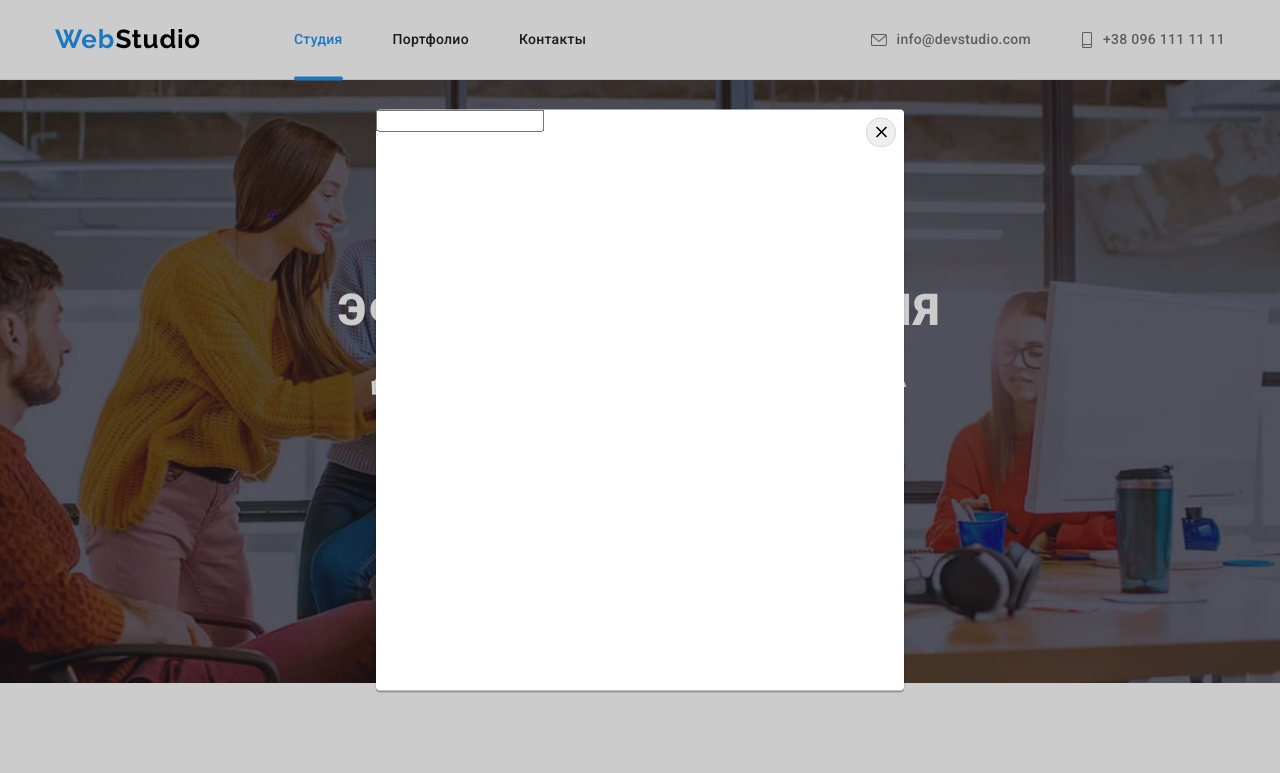
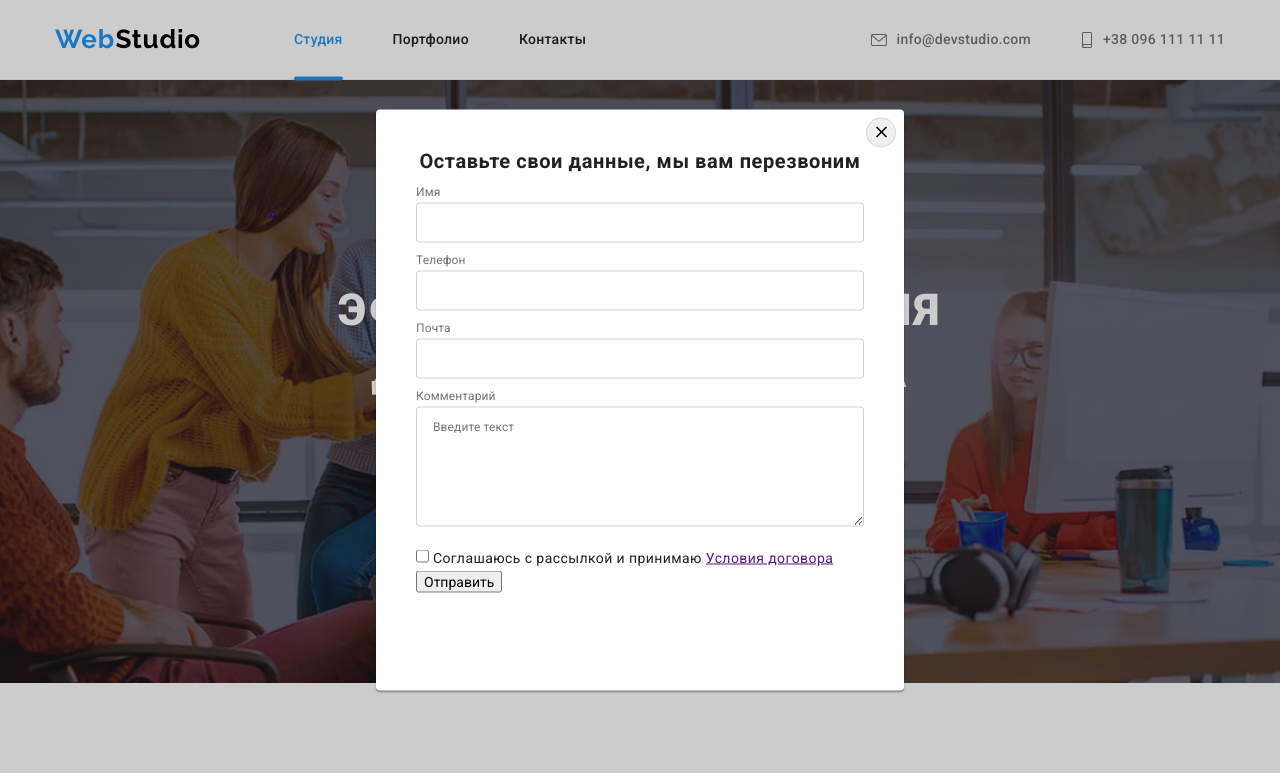
Before and after one commit to adrilix/goit-markup-hw-06, a plain HTML site: page index.html in a window 1280 px wide. Both pictures are taken after a click on the button "Заказать услугу". Shown: the top 773 px of the page. Drawn offline with nearby package versions, Linux system fonts and the light colour scheme.

Commit message:
Щось робив вночі, а коміт роблю вранці

```diff
--- a/css/styles.css
+++ b/css/styles.css
@@ -17,6 +17,7 @@
     rgba(255, 255, 255, 0.1);
     --modal-close-border:rgba(0, 0, 0, 0.1);
     --btn-hero-shadow: rgba(0, 0, 0, 0.15);
+    --modal-input-border: rgba(33, 33, 33, 0.2);
 /* Властивості ховеру та фокусу: */
     --anim: 250ms cubic-bezier(0.4, 0, 0.2, 1);
 
@@ -227,8 +228,13 @@ img{
     transition: color var(--anim);
 }
 
-.mail:hover,:focus,
-.phone:hover,:focus{
+.mail:hover,
+.mailfocus{
+    color: var(--brand-color);
+}
+
+.phone:hover,
+.phone:focus{
     color: var(--brand-color);
 }
 
@@ -298,7 +304,8 @@ img{
 
 }
 
-/* .button-hero:focus{
+/* .button-hero:focus,
+.button-hero:hover{
     color: var(--text-third-tlbgc);
 } */
 
@@ -587,8 +594,8 @@ background: rgba(47, 48, 58, 0.8);
     background-color: var(--brand-color);
     color:var(--text-third-tlbgc);
     box-shadow: 0px 3px 1px rgba(0, 0, 0, 0.1),
-     0px 1px 2px rgba(0, 0, 0, 0.08),
-      0px 2px 2px rgba(0, 0, 0, 0.12);
+    0px 1px 2px rgba(0, 0, 0, 0.08),
+    0px 2px 2px rgba(0, 0, 0, 0.12);
 }
 
 .button-filter-list:not(:last-child){
@@ -817,6 +824,15 @@ border-bottom: 1px solid  var(--portfolio-bgc);
     border: 1px solid var(--modal-close-border);
     border-radius: 50%;
     cursor: pointer;
+    transition: fill var(--anim);
+}
+
+.x-button:hover{
+    fill: var(--brand-color);
+}
+
+.x-button:focus{
+    fill: var(--brand-color);
 }
 
 .x-icon{
@@ -825,3 +841,86 @@ border-bottom: 1px solid  var(--portfolio-bgc);
     left: 50%;
     transform: translate(-50%, -50%);
 }
+
+.modal-contant{
+    padding: 40px;
+}
+
+.modal-headline{
+    font-weight: 700;
+    font-size: 20px;
+    line-height: calc(23/20);
+    text-align: center;
+    letter-spacing: 0.03em;
+    margin-bottom: 12px;
+}
+
+.modal-form{
+/* display: flex;
+flex-direction: column */
+
+}
+
+.inputs{
+    margin-bottom: 10px;
+    /* outline: 4px solid rgb(228, 248, 7); */
+}
+
+/* .inputs:last-child{
+    margin-bottom: 20px;
+} */
+
+.comments{
+    margin-bottom: 20px;
+}
+
+.input-label{
+    display: block;
+    width: 100%;
+    font-size: 12px;
+    line-height: calc(14/12);
+    letter-spacing: 0.01em;
+    color: var(--text-second);
+    margin-bottom: 4px;
+
+}
+
+
+
+.input-window{
+    display: block;
+    width: 100%;
+    height: 40px;
+    font-size: 12px;
+    line-height: calc(14/12);
+    letter-spacing: 0.01em;
+    border: 1px solid var(--modal-input-border);
+    border-radius: 4px;
+    /* outline: 2px solid rgb(58, 153, 51); */
+}
+
+.textarea{
+    height: 120px;
+    padding: 12px 16px;
+}
+
+.checkbox{
+    /* display: flex;
+    align-items: center; */
+    font-size: 12px;
+    line-height: calc(14/12);
+    letter-spacing: 0.01em;
+    color: rgba(117, 117, 117, 0.5);
+}
+
+/* .input-checkbox{
+    display: inline-block;
+}
+
+.label-checkbox{
+    display:  inline-block;
+}
+
+.button-modal{
+    display: block;
+} */
--- a/index.html
+++ b/index.html
@@ -604,10 +604,61 @@
             <use href="./images/svg/icons.svg#close"></use>
           </svg>
         </button>
-        <form action="">
-          <label for=""></label>
-          <input type="text" name="" id="">
-        </form>
+
+        <div class="modal-contant">
+          <h2 class="modal-headline">
+            Оставьте свои данные, мы вам перезвоним
+          </h2>
+
+          <form class="modal-form">
+            <div class="inputs">
+              <label class="input-label" for="name">Имя</label>
+              <input class="input-window" type="text" name="name" id="name" />
+            </div>
+
+            <div class="inputs">
+              <label class="input-label" for="tel">Телефон</label>
+              <input class="input-window" type="tel" name="tel" id="tel" />
+            </div>
+
+            <div class="inputs">
+              <label class="input-label" for="email">Почта</label>
+              <input
+                class="input-window"
+                type="email"
+                name="email"
+                id="email"
+              />
+            </div>
+
+            <div class="inputs comments">
+              <label class="input-label " for="textarea-comment"
+                >Комментарий</label
+              >
+              <textarea
+                class="input-window textarea"
+                name="comment"
+                id="textarea-comment"
+                placeholder="Введите текст"
+              ></textarea>
+            </div>
+
+            <div class="chekbox">
+              <input class="input-checkbox"
+                type="checkbox"
+                name="acceptance"
+                value="accepted"
+                id="accepted"
+              />
+              <label class="label-checkbox" for="accepted"
+                >Соглашаюсь с рассылкой и принимаю
+                <span><a href="">Условия договора</a></span></label
+              >
+            </div>
+
+            <button class="button-modal" type="submit">Отправить</button>
+          </form>
+        </div>
       </div>
     </div>
 
```
